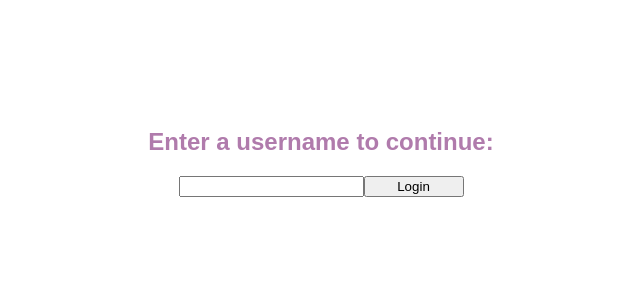
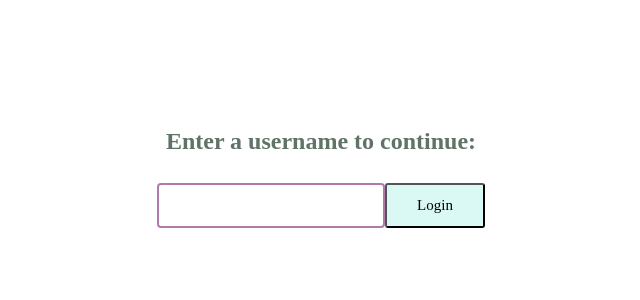
Before and after one commit to anishaz/belt-2, an Angular app in the folder public/: page /login in a window 1280 px wide. Shown: the top 300 px of the page, without its empty margins (419-1059 px from the left). Built offline with nearby package versions, Linux system fonts and the light colour scheme.

Commit message:
Font colors/styling updated for login page

```diff
--- a/public/src/app/login/login.component.css
+++ b/public/src/app/login/login.component.css
@@ -1,6 +1,6 @@
 h2 {
   text-align: center;
-  font-family: 'Poppins', sans-serif;
+  font-family: 'Libre Baskerville', serif;
 }
 
 form {
@@ -18,9 +18,24 @@ li {
 }
 
 .login-header {
-  color: #B07BAC;
+  color: #5F7367;
 }
 
 .submit-button {
   width: 100px;
+  background-color: #DBF9F4;
+  border-radius: 3px;
+  font-size: 15px;
+  padding: 12px;
+  font-family: 'Libre Baskerville', serif;
 }
+
+input[type=text] {
+    padding: 12px 20px;
+    margin: 8px 0;
+    border: 2px solid #B07BAC;
+    border-radius: 4px;
+    font-size: 15px;
+    outline: none;
+    font-family: 'Libre Baskerville', serif;
+}
```
